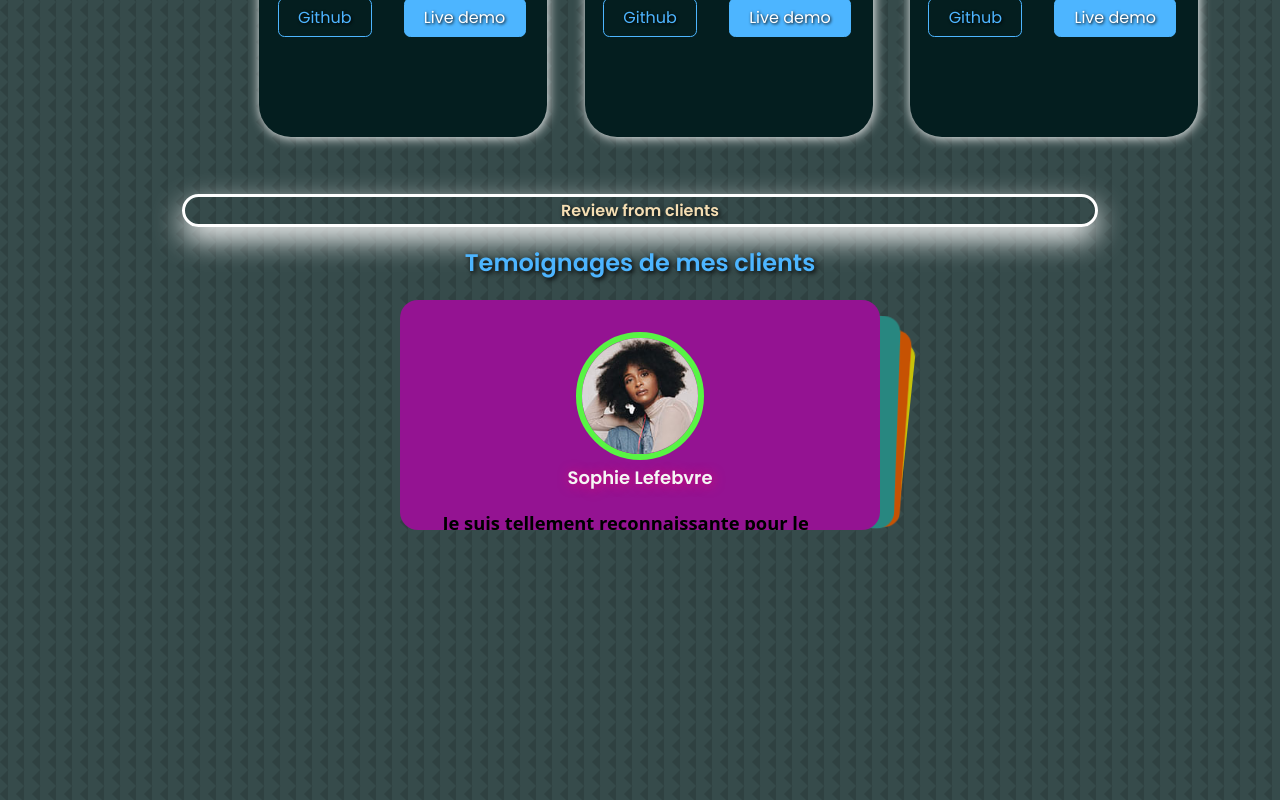
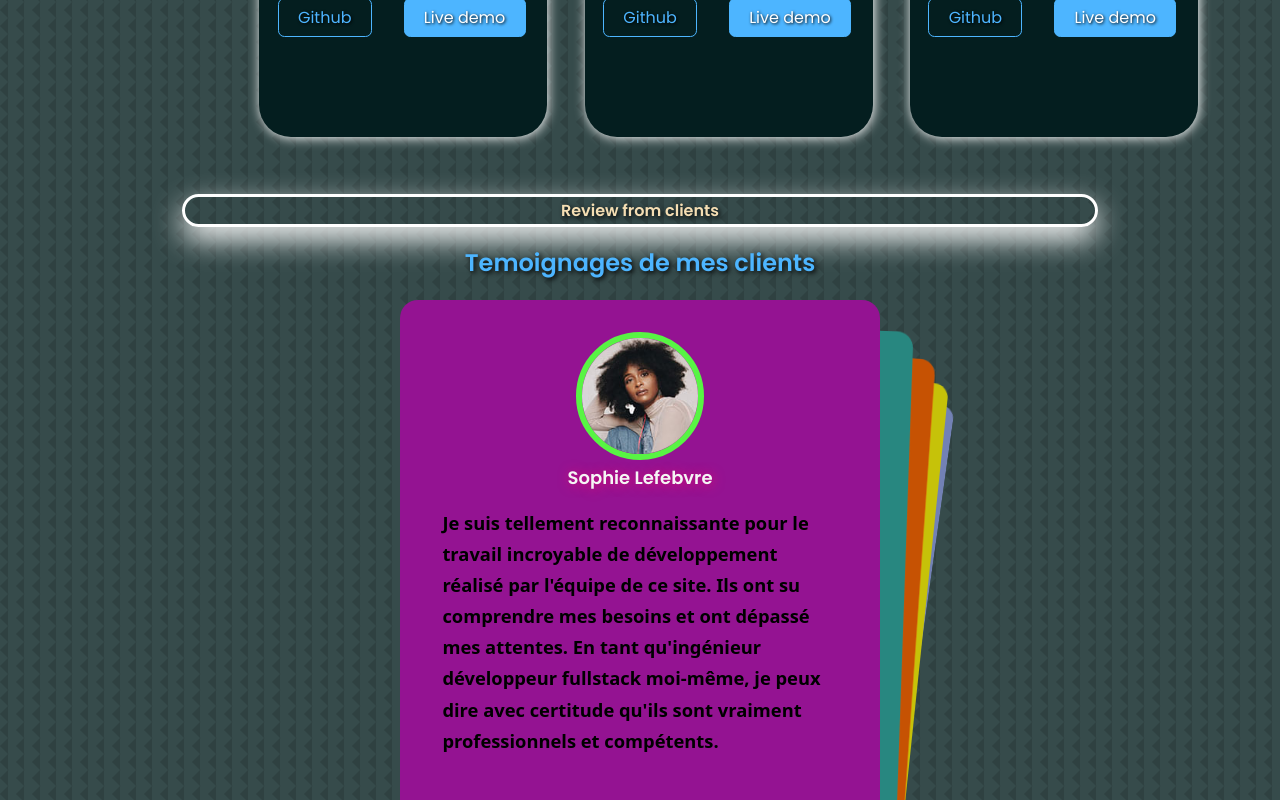
Before and after one commit to Mouhamed1003/keenprogrammer.com, a React (Create React App) app: page / in a window 1280 px wide. Shown: the part 4318-5118 px from the top of the page. Built offline with nearby package versions, Linux system fonts and the light colour scheme.

Commit message:
Update temoignages.css

```diff
--- a/src/components/temoignages/temoignages.css
+++ b/src/components/temoignages/temoignages.css
@@ -9,7 +9,7 @@
   margin-bottom: 1rem;
   text-shadow: 2px 2px 5px black;
 }
-.container.temoignages_container {
+Swiper .container.temoignages_container {
   width: 10%;
   height: 30%;
 }
```
